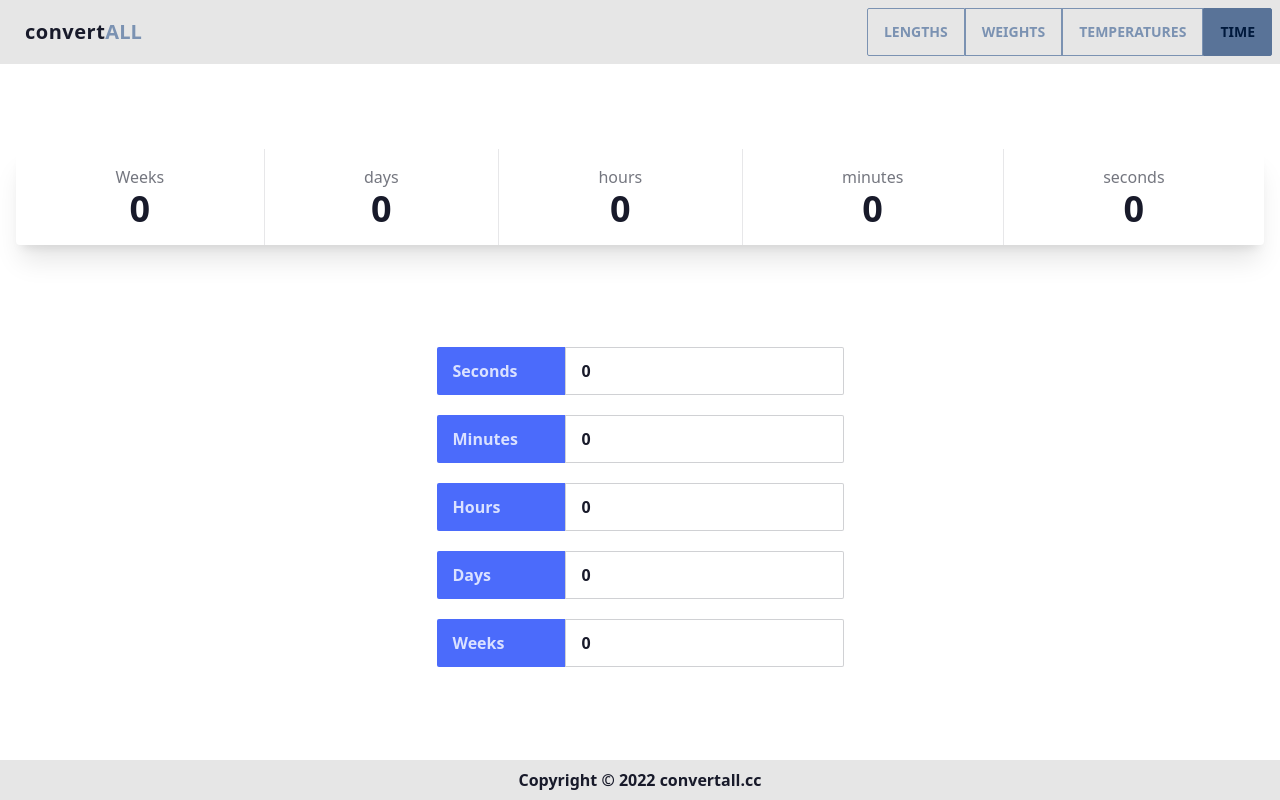
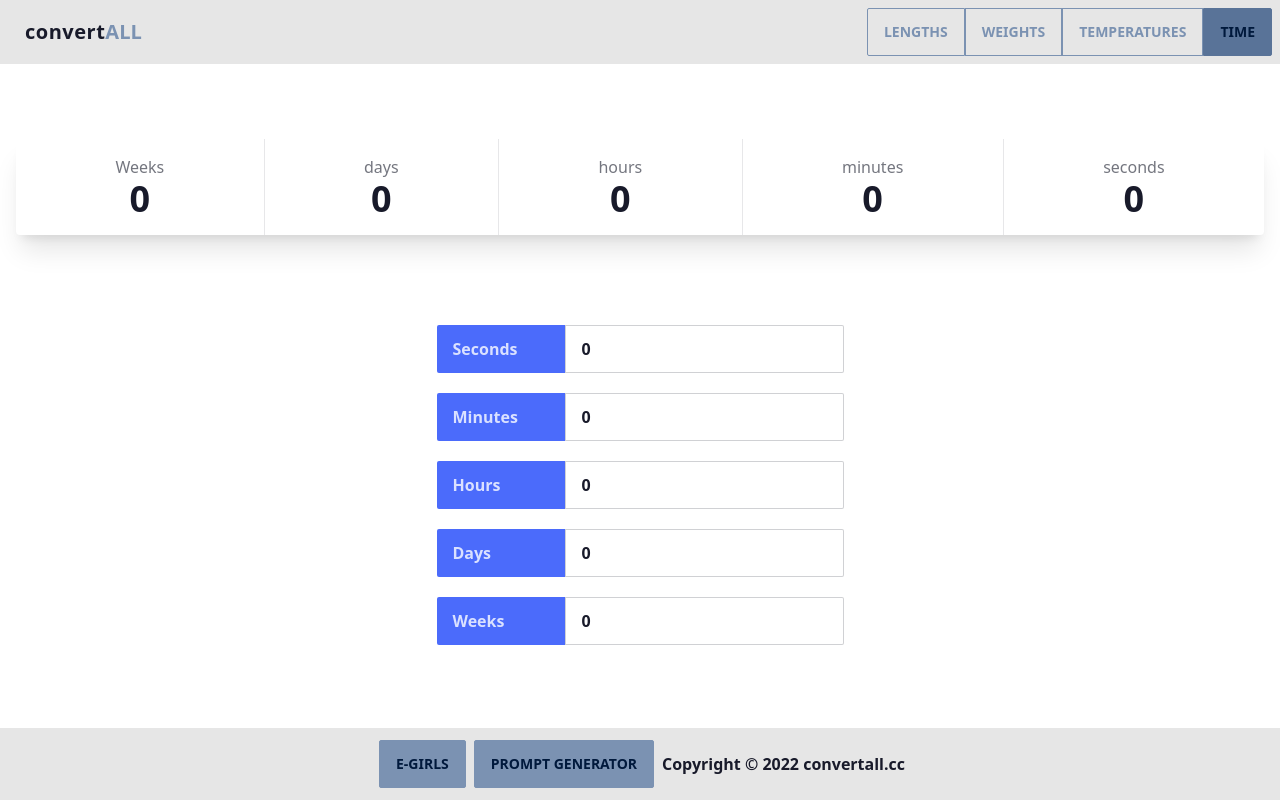
Before and after one commit to macke89/reactconverter, a Next.js app: page /times in a window 1280 px wide. Built offline with nearby package versions, Linux system fonts and the light colour scheme.

Commit message:
Style Changes

```diff
--- a/components/InputC.js
+++ b/components/InputC.js
@@ -1,17 +1,21 @@
 import React from 'react';
 
 const InputC = ({value, onChange, label}) => {
+    const handleFocus = (event) => event.target.select();
+
     return (
         <label className="input-group input-group-vertical items-center">
             <span
                 className="w-56 capitalize hover:cursor-pointer group-focus:bg-red-300 font-semibold py-2 btn-primary transition-all duration-500 hover:text-white">
                 {label}
             </span>
-            <input type="number" placeholder={label}
+            <input type="number"
+                   placeholder={label}
                    className="w-56 input input-bordered input max-w-xs"
                    value={value}
                    onChange={onChange}
                    step={1}
+                   onFocus={handleFocus}
             />
         </label>
     );
--- a/components/sections/Footer.js
+++ b/components/sections/Footer.js
@@ -6,10 +6,15 @@ const Footer = () => {
     const year = dateObj.getUTCFullYear(); //months from 1-12
 
     return (
-        <footer className="bg-base-200 p-2 flex items-center justify-center gap-10">
-            {/*<Link href="https://moweb.digital/" passHref>*/}
-            {/*    <a target="_blank" className="btn m-1 btn-secondary font-bold transition-all duration-300">Homepage</a>*/}
-            {/*</Link>*/}
+        <footer className="bg-base-200 p-2 flex flex-col items-center justify-center gap-1 sm:flex-row">
+            <div>
+                <Link href="https://e-girls.art//" passHref>
+                    <a target="_blank" className="btn m-1 btn-secondary font-bold transition-all duration-300">E-Girls</a>
+                </Link>
+                <Link href="http://promptgen.online//" passHref>
+                    <a target="_blank" className="btn m-1 btn-secondary font-bold transition-all duration-300">Prompt Generator</a>
+                </Link>
+            </div>
             <p className="font-semibold">
                 Copyright © {year} convertall.cc
             </p>
--- a/styles/animation.css
+++ b/styles/animation.css
@@ -12,7 +12,7 @@
 }
 .text-animate-hover:hover {
   animation: rubberBand 1s;
-  color: #1ac771;
+  color: #1ab9c7;
 }
 
 .text-animate._1 {
--- a/styles/animation.scss
+++ b/styles/animation.scss
@@ -15,7 +15,7 @@
 
   &:hover {
     animation: rubberBand 1s;
-    color: #1ac771;
+    color: #1ab9c7;
   }
 }
 
```
